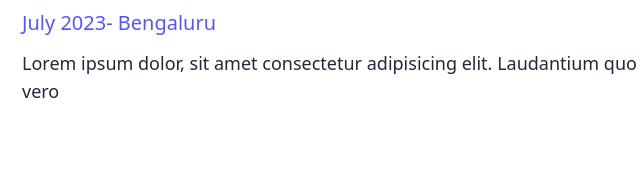
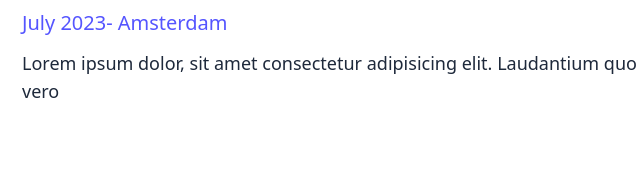
Before and after one commit to akashmmcode/Tailwind, a website: page public/index.html in a window 1280 px wide. Shown: the part 325-504 px from the top of the page, 42-682 px from the left. Drawn offline with Linux system fonts and the light colour scheme.

Commit message:
chnage of place

```diff
--- a/public/index.html
+++ b/public/index.html
@@ -20,7 +20,7 @@
           <h1 class="font-semibold text-6xl leading-tight text-slate-900">
             Join us at the biggest FrontConf
           </h1>
-          <p class="text-primary mt-3 text-xl">July 2023- Bengaluru</p>
+          <p class="text-primary mt-3 text-xl">July 2023- Amsterdam</p>
           <p class="mt-3 text-lg">
             Lorem ipsum dolor, sit amet consectetur adipisicing elit. Laudantium
             quo vero
```
